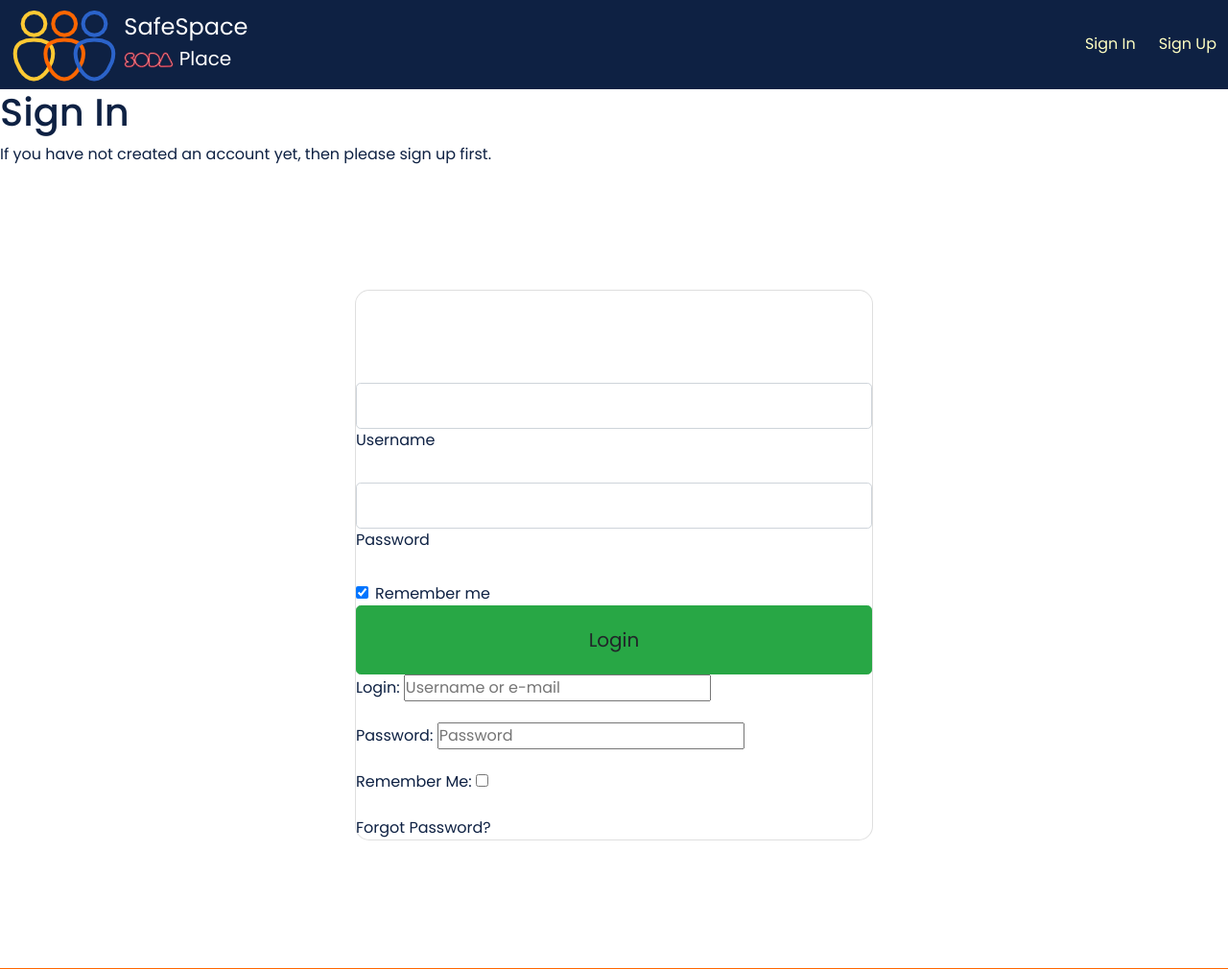
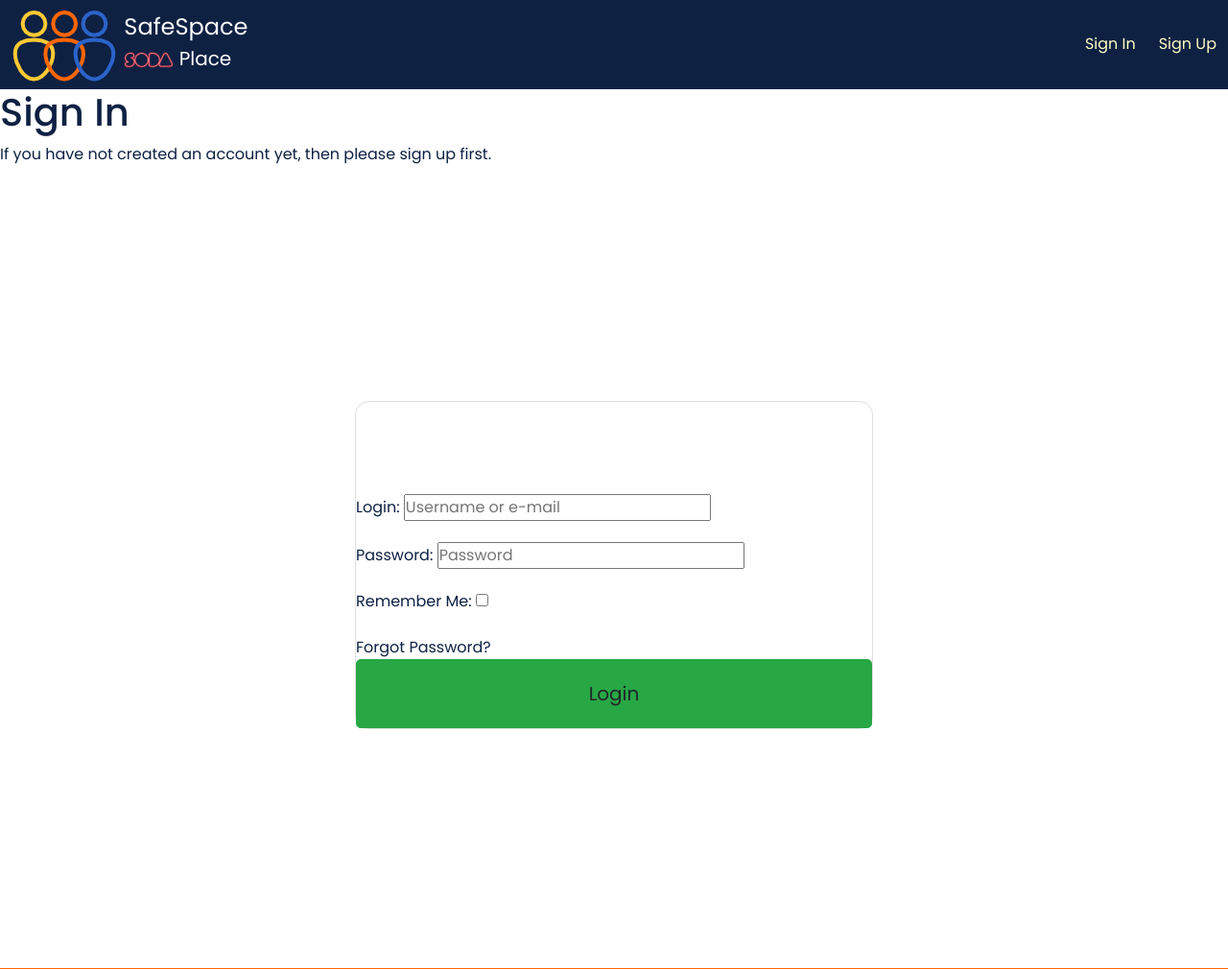
Before and after one commit to Dee-McG/SafeSpaceSODAPlace, a Django app: page /accounts/login/ in a window 1280 px wide. Shown: the top 1010 px of the page at 96% size. Run offline with Django 3.2, Linux system fonts and the light colour scheme; some libraries are stand-ins or nearby versions.

Commit message:
removed duplicate input from login page

```diff
--- a/templates/allauth/account/login.html
+++ b/templates/allauth/account/login.html
@@ -44,37 +44,18 @@
             <div class="card-body p-5"></div>
 
             <form class="login" method="POST" action="{% url 'account_login' %}">
-
-              <div class="form-outline mb-4">
-                <input type="username" id="form3Example3cg" class="form-control form-control-lg" required />
-                <label class="form-label" for="form3Example3cg">Username</label>
-              </div>
-
-              <div class="form-outline mb-4">
-                <input type="password" id="form3Example4cg" class="form-control form-control-lg" required />
-                <label class="form-label" for="form3Example4cg">Password</label>
-              </div>
-
-              <div class="form-check">
-                <input class="form-check-input" type="checkbox" value="" id="form1Example3" checked />
-                <label class="form-check-label" for="form1Example3"> Remember me </label>
-              </div>
+              {% csrf_token %}
+              {{ form.as_p }}
+              {% if redirect_field_value %}
+              <input type="hidden" name="{{ redirect_field_name }}" value="{{ redirect_field_value }}" />
+              {% endif %}
+              <a class="button secondaryAction"
+                href="{% url 'account_reset_password' %}">{% trans "Forgot Password?" %}</a>
 
               <div class="d-flex justify-content-center">
                 <button type="button"
                   class="btn btn-success btn-block btn-lg gradient-custom-4 text-body">Login</button>
               </div>
-
-
-              {% csrf_token %}
-              {{ form.as_p }}
-              {% if redirect_field_value %}
-              <input type="hidden" name="{{ redirect_field_name }}" value="{{ redirect_field_value }}" />
-              {% endif %}
-
-
-              <a class="button secondaryAction"
-                href="{% url 'account_reset_password' %}">{% trans "Forgot Password?" %}</a>
             </form>
 
           </div>
```
